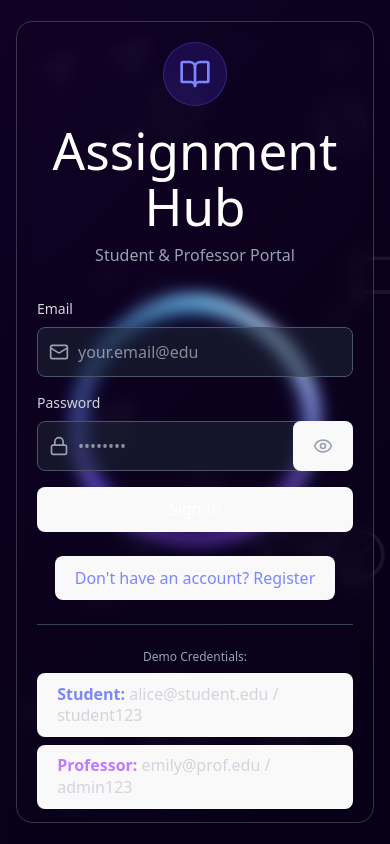
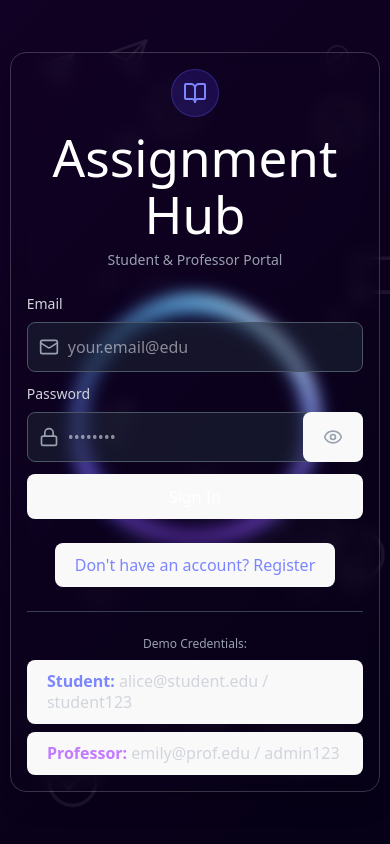
Before and after one commit to Ayush04-C/JoinEasy-2, a React (Vite) app in the folder Frontend/: page / in a window 390 px wide. Built offline with nearby package versions, Linux system fonts and the light colour scheme.

Commit message:
Fixed some orientaion and added an inner scroll bar

```diff
--- a/Frontend/src/components/Login/Login.tsx
+++ b/Frontend/src/components/Login/Login.tsx
@@ -175,7 +175,7 @@
     };
 
     return (
-      <div className="min-h-screen flex items-center w-screen justify-center p-4 relative overflow-x-hidden">
+      <div className="min-h-screen flex items-center w-full justify-center p-2 sm:p-4 relative overflow-hidden">
         <div style={{ position: 'absolute', inset: 0, display: 'flex', alignItems: 'center', justifyContent: 'center', pointerEvents: 'none' }}>
           <div style={{ width: 'auto', height: '600px', position: 'relative' }}>
             <Orb
@@ -187,18 +187,18 @@
           </div>
         </div>
         <InteractiveBg />
-          <div className="backdrop-blur max-h-[95vh] md:h-auto overflow-y-auto md:overflow-visible justify-center item-center border border-white/20 rounded-2xl shadow-xl p-5 sm:p-8 w-full max-w-md transition-all duration-300 relative z-10 scrollbar-hide" style={{ pointerEvents: 'auto' }}>
-            <div className="text-center mb-8">
-              <div className="inline-flex items-center justify-center w-16 h-16 bg-indigo-600/20 rounded-full mb-4 backdrop-blur-sm border border-indigo-500/30">
-                <BookOpen className="w-8 h-8 text-indigo-400" />
+          <div className="backdrop-blur max-h-[98vh] overflow-y-auto border border-white/20 rounded-2xl shadow-xl p-4 sm:p-6 md:p-8 w-full max-w-[95vw] sm:max-w-md mx-auto transition-all duration-300 relative z-10 scrollbar-hide" style={{ pointerEvents: 'auto' }}>
+            <div className="text-center mb-6 sm:mb-8">
+              <div className="inline-flex items-center justify-center w-12 h-12 sm:w-16 sm:h-16 bg-indigo-600/20 rounded-full mb-3 sm:mb-4 backdrop-blur-sm border border-indigo-500/30">
+                <BookOpen className="w-6 h-6 sm:w-8 sm:h-8 text-indigo-400" />
               </div>
-              <h1 className="text-3xl text-[800] text-white">Assignment Hub</h1>
-              <p className="text-gray-400 mt-2">
+              <h1 className="text-2xl sm:text-3xl text-[800] text-white">Assignment Hub</h1>
+              <p className="text-sm sm:text-base text-gray-400 mt-2">
                 {isRegisterMode ? 'Create Your Account' : 'Student & Professor Portal'}
               </p>
             </div>
 
-            <form onSubmit={handleSubmit} className="space-y-4">
+            <form onSubmit={handleSubmit} className="space-y-3 sm:space-y-4">
               {/* Name Field (Only for Registration) */}
               {isRegisterMode && (
                 <div>
--- a/Frontend/src/index.css
+++ b/Frontend/src/index.css
@@ -27,7 +27,8 @@ a:hover {
 body {
   margin: 0;
   display: flex;
-  place-items: center;
+  justify-content: center;
+  align-items: center;
   min-width: 320px;
   min-height: 100vh;
 }
@@ -106,6 +107,19 @@ button:focus-visible {
   }
 }
 
+/* Hide scrollbar completely at all zoom levels */
+.scrollbar-hide::-webkit-scrollbar {
+  display: none;
+  width: 0;
+  height: 0;
+}
+
+.scrollbar-hide {
+  -ms-overflow-style: none;
+  scrollbar-width: none;
+  overflow: -moz-scrollbars-none;
+}
+
 /* For the new slide-in/out global success toast */
 @keyframes slideIn {
   from {
```
